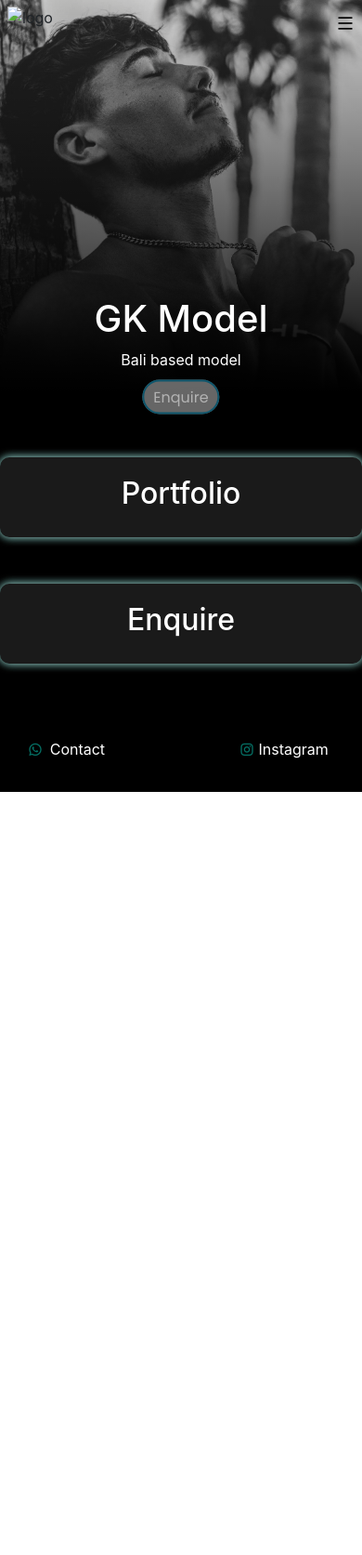
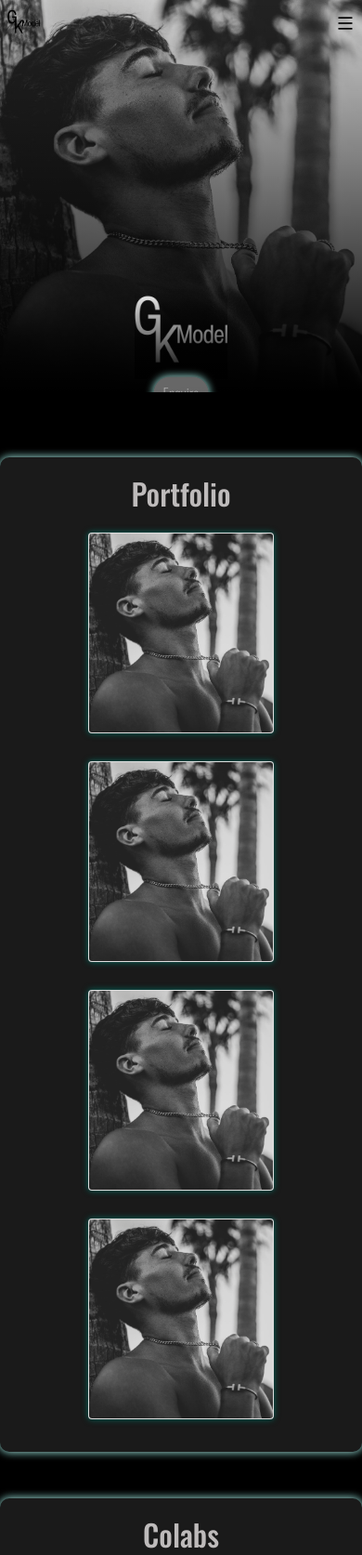
Before and after one commit to elintom/alex_model, a plain HTML site: page index.html in a window 390 px wide. Shown: the top 1673 px of the page at 93% size. Before the commit the page ends 852 px from the top, so only its background shows below. Drawn offline with nearby package versions, Linux system fonts and the light colour scheme.

Commit message:
all styling complete for tablet size... yeah I know

```diff
--- a/index.html
+++ b/index.html
@@ -6,8 +6,8 @@
     <meta name="viewport" content="width=device-width, initial-scale=1">
     <link href="./style.css" type="text/css" rel="stylesheet">
     <link rel="preconnect" href="https://fonts.googleapis.com">
-    <link rel="preconnect" href="https://fonts.gstatic.com" crossorigin>
-    <link href="https://fonts.googleapis.com/css2?family=Montserrat:wght@500;600&family=Poppins:wght@400;500&display=swap" rel="stylesheet">
+<link rel="preconnect" href="https://fonts.gstatic.com" crossorigin>
+<link href="https://fonts.googleapis.com/css2?family=Oswald:wght@200..700&display=swap" rel="stylesheet">
     <link href="https://cdn.jsdelivr.net/npm/remixicon@3.4.0/fonts/remixicon.css" rel="stylesheet">
     <link rel="stylesheet" href="https://stackpath.bootstrapcdn.com/bootstrap/4.5.2/css/bootstrap.min.css">
     <!--     FAVICON >>>>    -->
@@ -16,7 +16,7 @@
 
     <header class="header" id="header" data-controller="navbar">
       <nav class="nav-bar">
-        <img src="./white_logo.png" alt="logo" id="img-toggle">
+        <img src="./logo.png" alt="logo" id="img-toggle">
         <div class="nav-toggle" id="nav-toggle">
           <i src="./menu-icon-19337 (4).png" class="ri-menu-fill"></i>
         </div>
@@ -51,11 +51,13 @@
       <img src="./gk.png">
       <div class="hero-shadow"></div>
       <div class="hero-text">
-        <h1>GK Model</h1>
-        <p>Bali based model</p>
-        <a href="#" class="button-basic">
-          Enquire
-        </a>
+        <div class="hero-shadow"></div>
+        <img src="./logo_white.png">
+      </div>
+      <div class="hero-text">
+      <a href="#" class="button-basic">
+        Enquire
+      </a>
       </div>
     </div>
 
@@ -65,12 +67,46 @@
       <h2>
         Portfolio
       </h2>
+      <div class="card-container">
+        <div class="card">
+          <img src="./gk.png">
+        </div>
+        <div class="card">
+          <img src="./gk.png">
+        </div>
+        <div class="card">
+          <img src="./gk.png">
+        </div>
+        <div class="card">
+          <img src="./gk.png">
+        </div>
+      </div>
     </div>
 
     <div class="container enquire">
       <h2>
-        Enquire
+        Colabs
       </h2>
+      <div class="card-container">
+        <div class="card">
+          <img src="./gk.png">
+          <h3>
+            Company name
+          </h3>
+          <p>
+            Company description
+          </p>
+        </div>
+        <div class="card">
+          <img src="./gk.png">
+        </div>
+        <div class="card">
+          <img src="./gk.png">
+        </div>
+        <div class="card">
+          <img src="./gk.png">
+        </div>
+      </div>
     </div>
 
   <footer class="footer">
--- a/style.css
+++ b/style.css
@@ -1,21 +1,14 @@
-@font-face {
-  font-family: 'Montserrat';
-  src: url('https://fonts.googleapis.com/css2?family=Montserrat:wght@500;600&display=swap');
-}
-
-@font-face {
-  font-family: 'Poppins';
-  src: url('https://fonts.googleapis.com/css2?family=Poppins:wght@400;500&display=swap');
-}
+@import url('https://fonts.googleapis.com/css2?family=Oswald:wght@200..700&display=swap');
 
 :root {
   --header-height: 3.5rem;
-  --body-font: 'Poppins', sans-serif;
-  --second-font: 'Montserrat', sans-serif;
+  --body-font: 'Oswald', sans-serif;
+  --second-font: 'Oswald', sans-serif;
   --biggest-font-size: 2.75rem;
   --normal-font-size: .938rem;
   --small-font-size: .813rem;
   --smaller-font-size: .75rem;
+  --font-light: 200;
   --font-regular: 400;
   --font-medium: 500;
   --font-semi-bold: 600;
@@ -60,13 +53,15 @@ img {
   -webkit-text-fill-color: rgba(255, 255, 255, .5);
   background-clip: text;
   background: rgba(255, 255, 255, .4);
-  border: #0f566c 2px solid;
+  box-shadow: 0 0 10px rgba(255, 255, 255, 0.7),
+              0 0 10px #056e63;
   border-radius: 30px;
   padding: 5px 10px;
   font-family: var(--body-font);
   list-style: none;
   text-decoration: none;
   margin: .5rem 5rem;
+  font-weight: var(--font-light);
 }
 
 .button-basic:hover {
@@ -74,8 +69,9 @@ img {
   -webkit-text-fill-color: white;
   background-clip: text;
   background: rgba(255, 255, 255, .4);
-  border: #0f566c 3px solid;
   text-decoration: none;
+  box-shadow: 0 0 15px rgba(255, 255, 255, 0.7),
+              0 0 10px #056e63;
 }
 
 .button-pink {
@@ -245,29 +241,44 @@ img {
 
 .hero {
   position: relative;
+  overflow: hidden;
+  background-size: cover;
+  background-position: center;
 }
 
 .hero-text {
   position: absolute;
-  top: 90%;
+  top: 85%;
   left: 50%;
   transform: translate(-50%, -50%);
   color: white;
   text-align: center;
 }
 
+.hero-text:last-child {
+  margin-top: 65px;
+}
+
+.hero-text img {
+  max-width: 100px;
+}
+
 .hero-shadow {
   position: absolute;
   top: 0;
   left: 0;
-  width: 100%;
-  height: 100%;
+  right: 0;
+  bottom: 0;
   background: linear-gradient(to bottom, rgba(0, 0, 0, 0) 0%, rgba(0, 0, 0, 1) 100%);
 }
 
-.portfolio,
-.enquire {
-  color: white;
+h2 {
+  color: #bebbbb;
+  font-family: var(--body-font);
+}
+
+h3, p, a {
+  font-family: var(--body-font);
 }
 
 .container {
@@ -278,35 +289,64 @@ img {
               0 0 10px #056e63;
   padding: 20px;
   text-align: center;
+
+}
+
+.card-container {
+  display: flex;
+  flex-wrap: wrap;
+  justify-content: center;
+}
+
+.card {
+  border-radius: 8px;
+  box-shadow: 0 0 10px rgba(0, 0, 0, 0.1),
+              0 0 7px #056e63;
+  margin: 15px;
+  overflow: hidden;
+  width: 300px;
+  text-align: center;
+  max-width: 200px;
+  height: auto;
+  transition: transform 0.2s;
+}
+
+.card:hover {
+  transform: scale(1.05);
+}
+
+.card img {
+  width: 100%;
+  height: auto;
+}
+
+.card h3 {
+  padding: 15px 0;
+  font-size: 1.5em;
+  color: #056e63;
+}
+
+.card p {
+  padding: 0 15px 15px;
+  color: #666;
+  line-height: 1.5;
 }
 
 .footer {
   color: white;
   bottom: 0;
   display: flex;
-  justify-content: space-between;
+  justify-content: center;
   padding: 20px;
 }
 
 .footer-card {
-  flex: 1;
-  padding: 10px;
-  margin-right: 10px;
+  padding: 1rem;
 }
 
 .footer-card a:hover {
   text-decoration: none;
-  color: white;
-}
-
-.footer-card:first-child i {
-  margin-right: .2rem;
-}
-
-.footer-card:last-child {
-  margin-right: 0;
-  margin-left: 6rem;
-  margin-bottom: .2rem;
+  color: #056e63;
 }
 
 .footer ul {
@@ -326,8 +366,3 @@ img {
 .footer i {
   color: #056e63;
 }
-
-.footer__logo {
-  display: flex;
-  align-items: center;
-}
```
Also changed, not shown: logo.png (added), logo_white.png (added).
